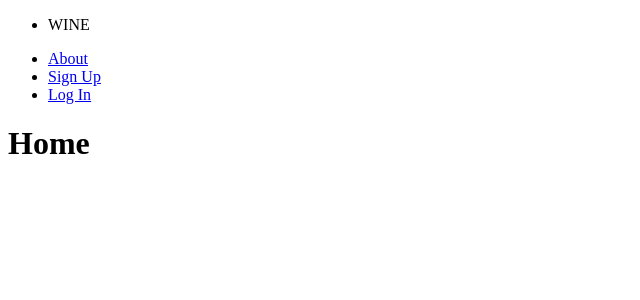
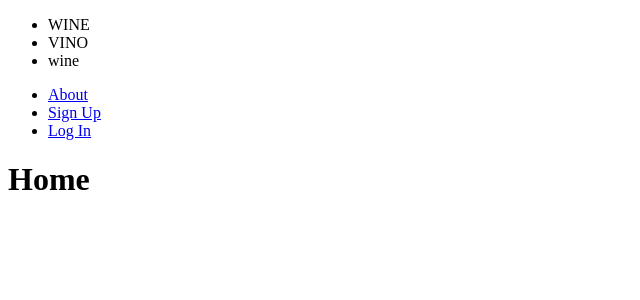
Before and after one commit to tanyasadarangani/vintour, a Django app: page / in a window 1280 px wide. Shown: the top 300 px of the page, without its empty margins (0-640 px from the left). Run offline with Django 3.2, Linux system fonts and the light colour scheme.

Commit message:
test merge conflict

```diff
--- a/main_app/templates/base.html
+++ b/main_app/templates/base.html
@@ -12,6 +12,9 @@
             <div id="nav-upper" class="nav-wrapper">
                 <ul>
                     <li>WINE</li>
+                    <li>VINO</li>
+                    <li>wine</li>
+                    <!-- hi im forrest  -->
                 </ul>
             </div>
             <div class="nav-content">
@@ -31,7 +34,7 @@
     {% endblock %}
 
     <footer>
-
+        <!-- forrest sucks so bad -->
     </footer>
 
 </body>
```
